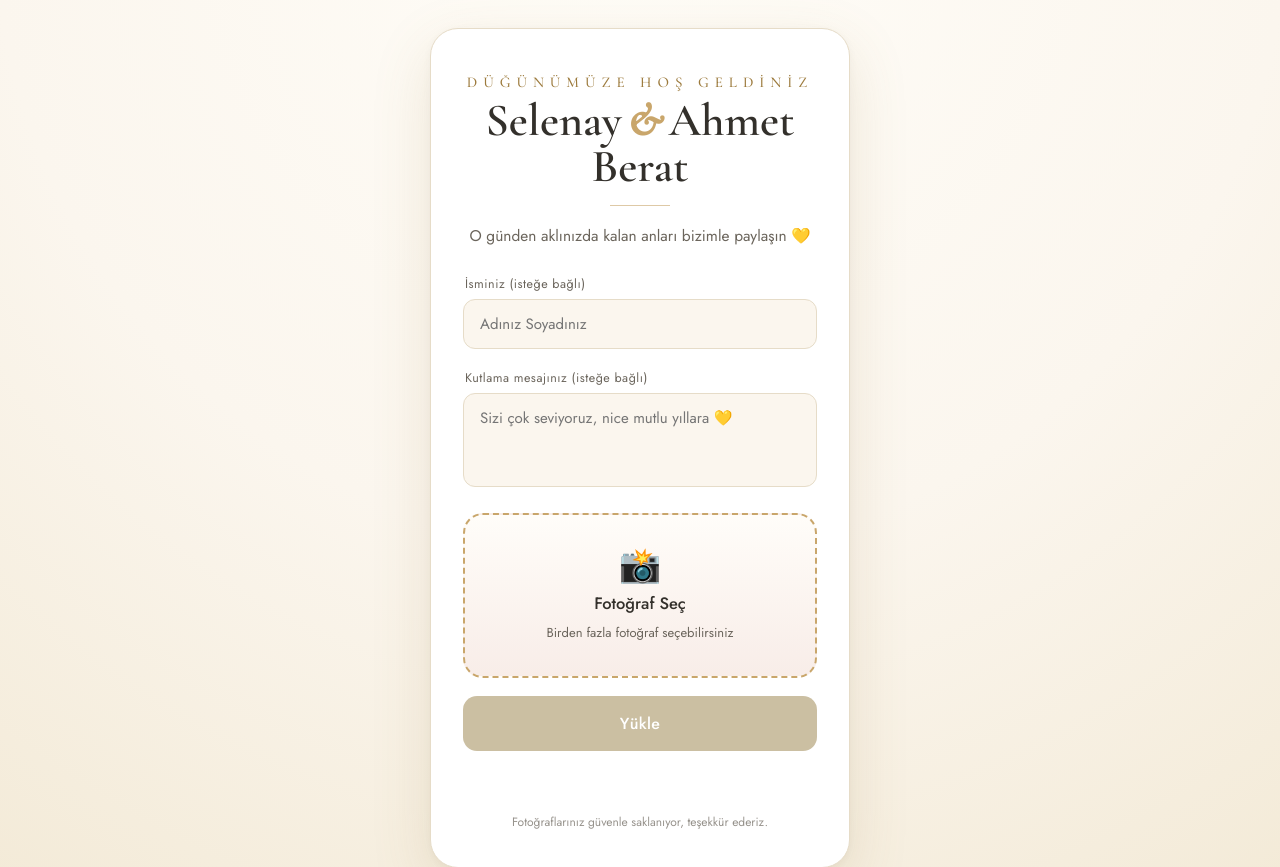
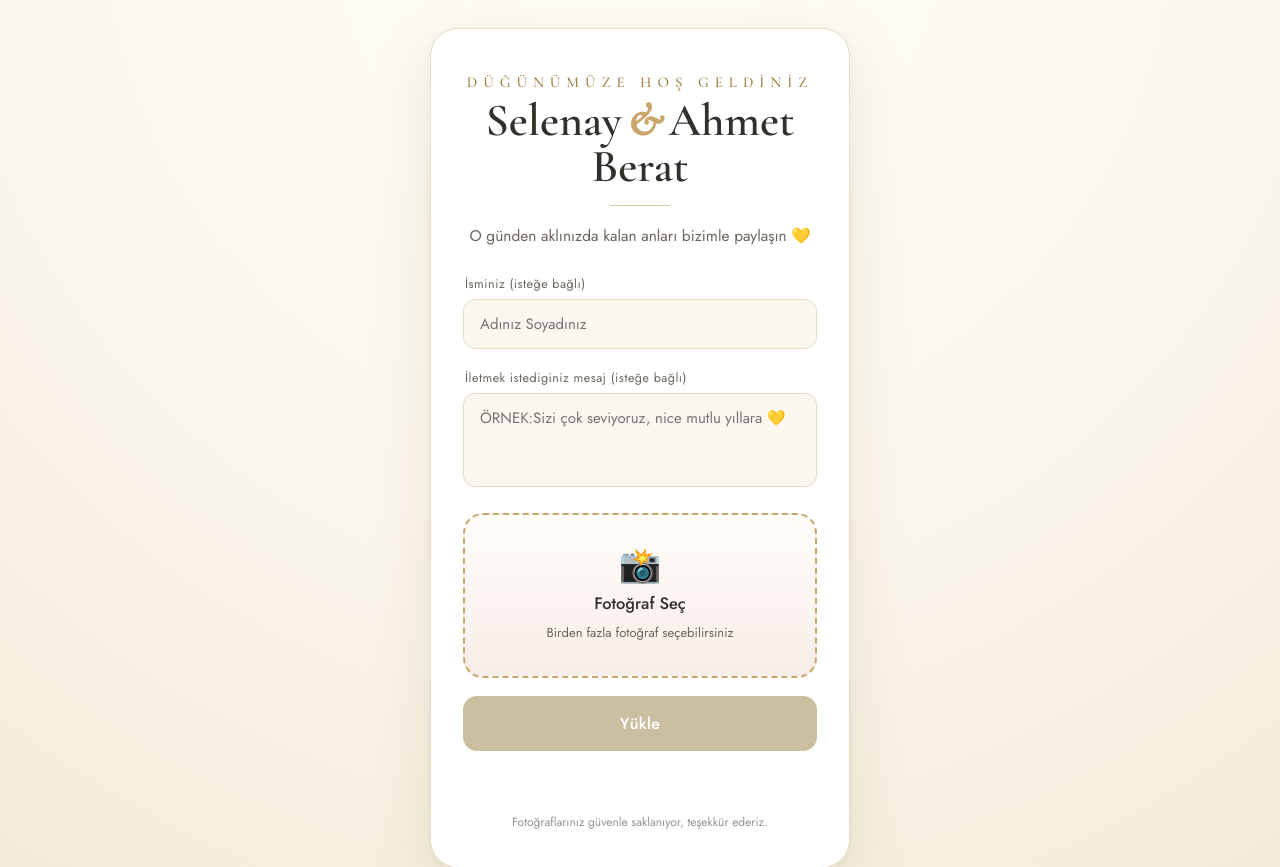
Before and after one commit to fofric58/wedding-app2, a Flask app: page / in a window 1280 px wide. Shown: the top 867 px of the page. Run offline with Flask 3, Linux system fonts and the light colour scheme.

Commit message:
Update index.html

```diff
--- a/templates/index.html
+++ b/templates/index.html
@@ -266,8 +266,8 @@
     <label class="field-label" for="guestName">İsminiz (isteğe bağlı)</label>
     <input type="text" id="guestName" placeholder="Adınız Soyadınız">
 
-    <label class="field-label" for="guestMessage">Kutlama mesajınız (isteğe bağlı)</label>
-    <textarea id="guestMessage" placeholder="Sizi çok seviyoruz, nice mutlu yıllara 💛" maxlength="300" rows="3"></textarea>
+    <label class="field-label" for="guestMessage">İletmek istediginiz mesaj (isteğe bağlı)</label>
+    <textarea id="guestMessage" placeholder="ÖRNEK:Sizi çok seviyoruz, nice mutlu yıllara 💛" maxlength="300" rows="3"></textarea>
 
     <input type="file" id="files" accept="image/*" multiple>
     <label for="files" class="upload-btn" id="uploadLabel">
```
